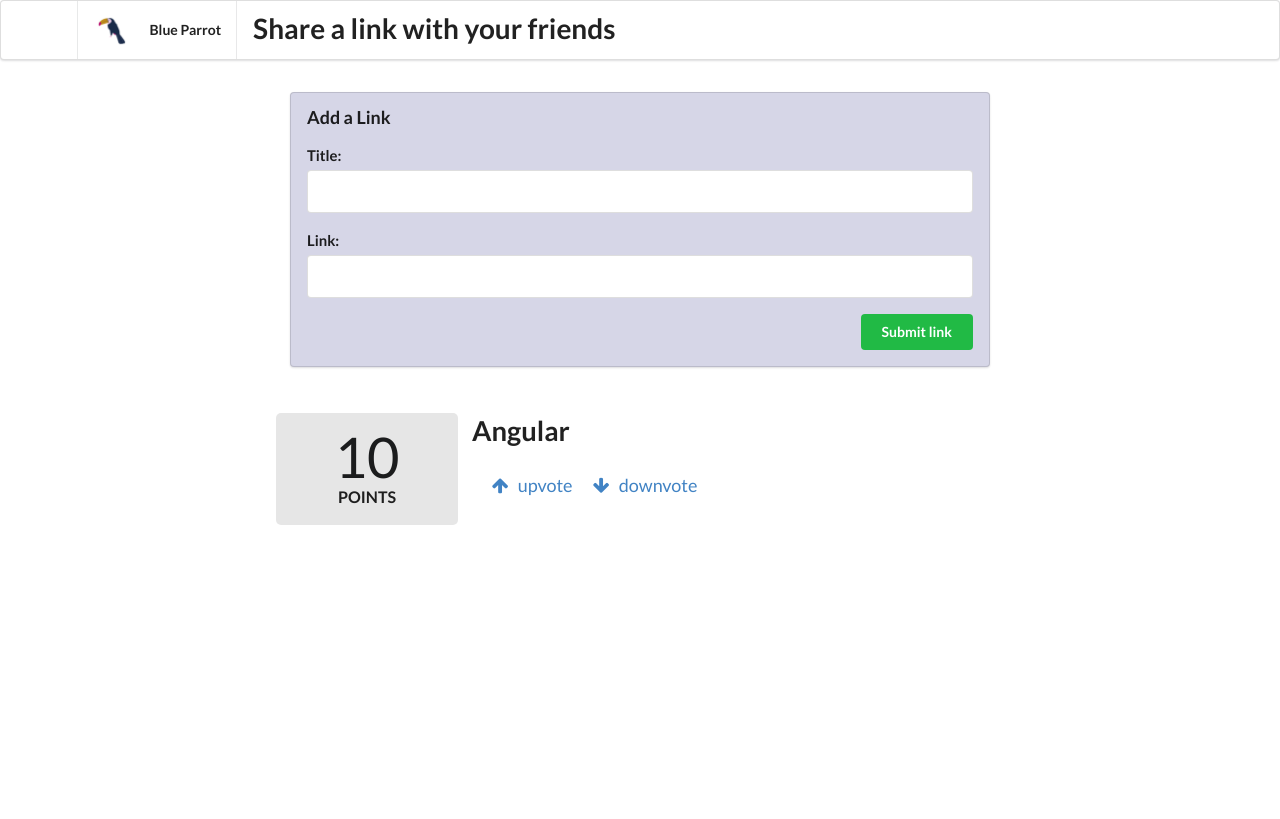
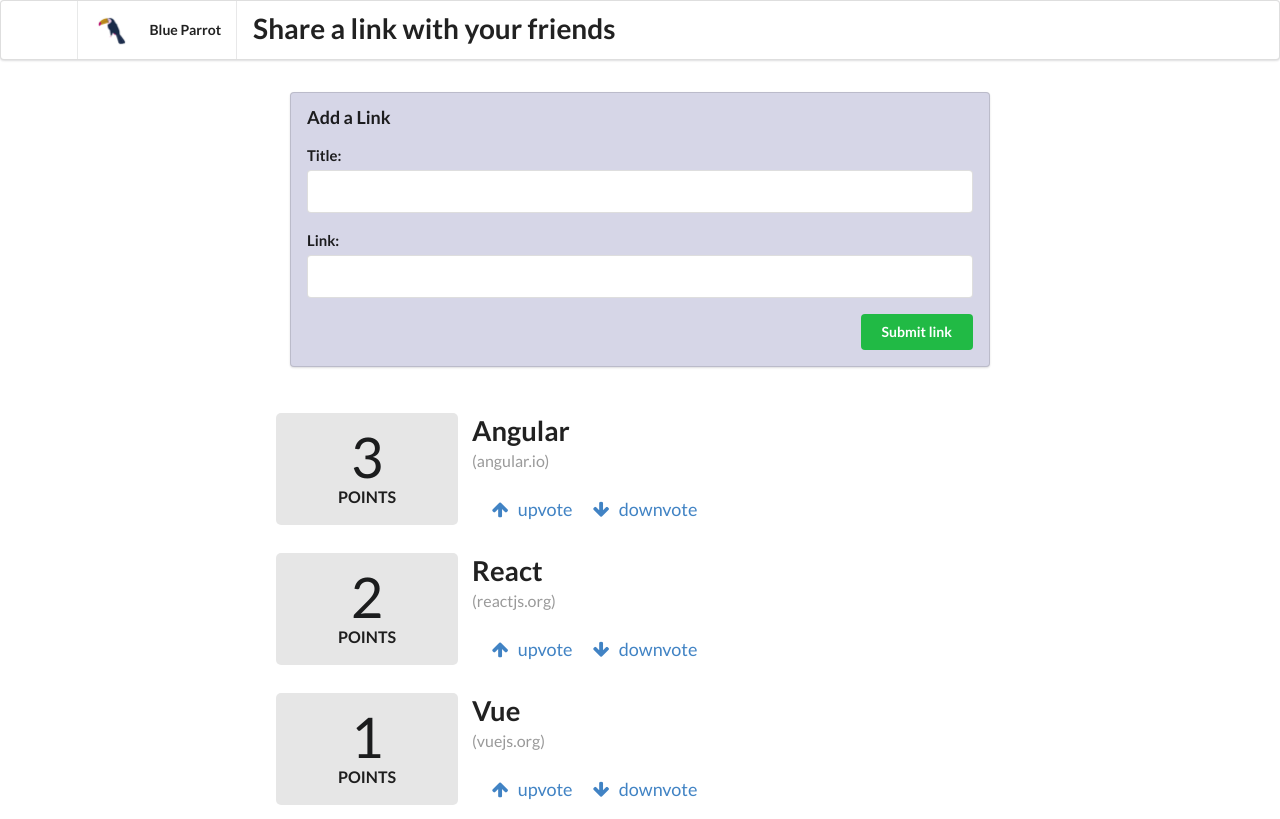
Before and after one commit to AustejaKazlauskyte/angular-reddit-blue-parrot, an Angular app: page / in a window 1280 px wide. Built offline with nearby package versions, Linux system fonts and the light colour scheme.

Commit message:
Added a link under the domain name. Added the ability to insert the title and the link through the form and show it on the article field.

```diff
--- a/src/app/app.component.html
+++ b/src/app/app.component.html
@@ -17,5 +17,8 @@
 </form>
 
 <div class="ui grid posts">
-  <app-article></app-article>
+  <app-article
+    *ngFor="let foobar of articles"
+    [article]="foobar">
+  </app-article>
 </div>
--- a/src/app/app.component.ts
+++ b/src/app/app.component.ts
@@ -1,4 +1,5 @@
 import { Component } from '@angular/core';
+import { Article } from './article/article.model';
 
 @Component({
   selector: 'app-root',
@@ -6,8 +7,20 @@ import { Component } from '@angular/core';
   styleUrls: ['./app.component.css']
 })
 export class AppComponent {
+  articles: Article[];
+  constructor() {
+    this.articles = [
+      new Article('Angular', 'http://angular.io', 3),
+      new Article('React', 'https://reactjs.org/', 2 ),
+      new Article('Vue', 'https://vuejs.org/', 1),
+    ];
+  }
+
   addArticle(title: HTMLInputElement, link: HTMLInputElement): boolean {
     console.log(`Adding article title: ${title.value} and link: ${link.value}`);
+    this.articles.push(new Article(title.value, link.value, 0));
+    title.value = '';
+    link.value = '';
     return false;
   }
 }
--- a/src/app/article/article.component.html
+++ b/src/app/article/article.component.html
@@ -10,6 +10,8 @@
 </div>
 <div class="twelve wide column">
   <a class="ui large header" href="{{ article.link }}"> {{ article.title }}</a>
+  <div class="meta">({{ article.domain() }})
+  </div>
   <ul class="ui big horizontal list voters">
     <li class="item">
       <a href (click)="voteUp()">
--- a/src/app/article/article.component.ts
+++ b/src/app/article/article.component.ts
@@ -1,4 +1,4 @@
-import {Component, HostBinding, OnInit} from '@angular/core';
+import {Component, HostBinding, Input, OnInit} from '@angular/core';
 import {Article} from './article.model';
 
 @Component({
@@ -8,10 +8,10 @@ import {Article} from './article.model';
 })
 export class ArticleComponent implements OnInit {
   @HostBinding('attr.class') cssClass = 'row';
-  article: Article;
+  @Input() article: Article;
 
   constructor() {
-    this.article = new Article('Angular', 'http://angular.io', 10);
+    /*this.article = new Article('Angular', 'http://angular.io', 10);*/
   }
  // balsavimo atvaizdavimo logika
   voteUp(): boolean {
```
